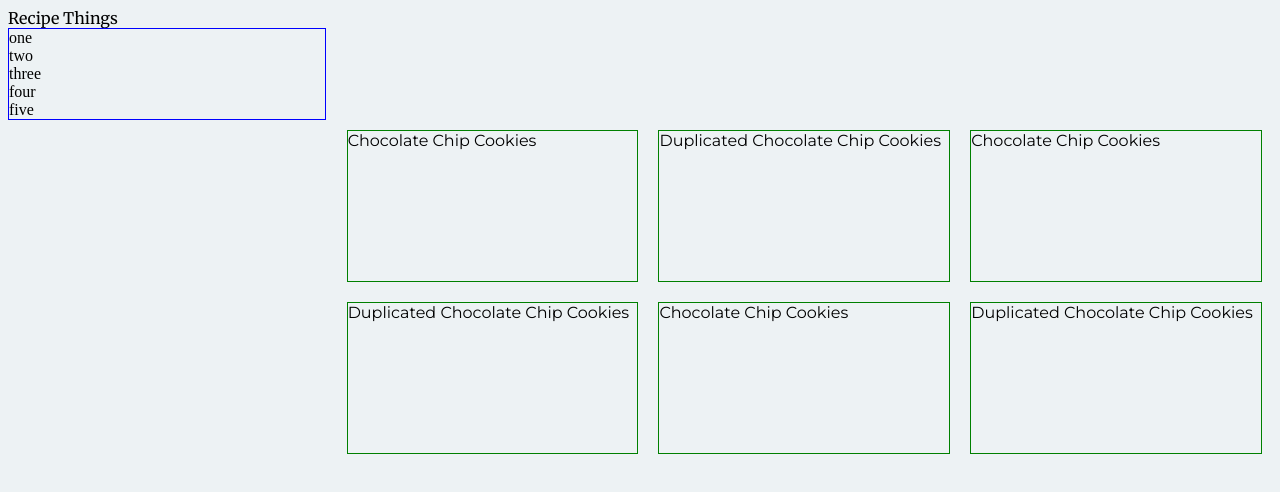
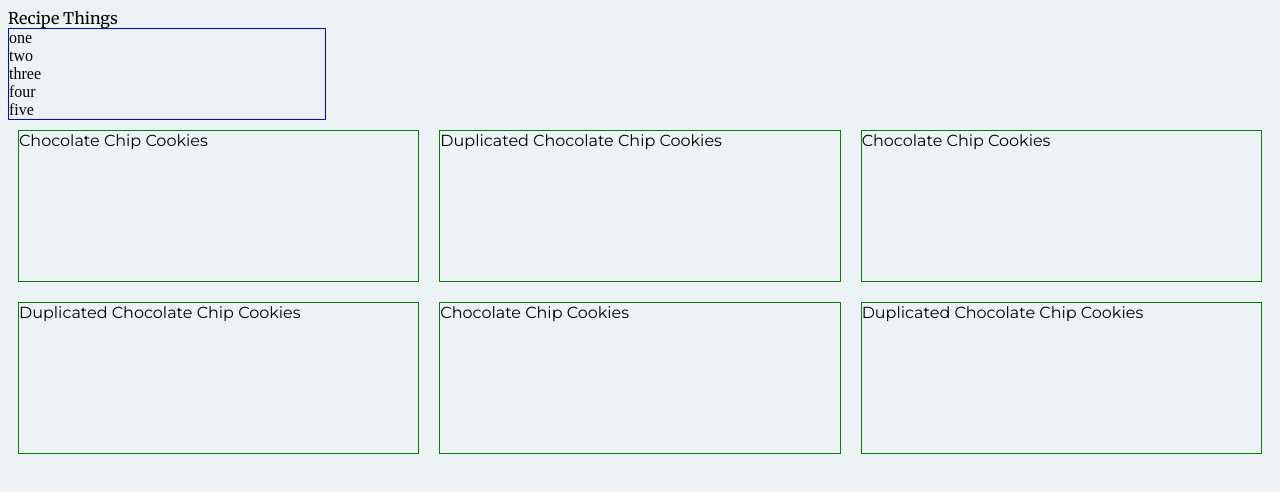
Before and after one commit to vaughank92/recipe-page, a React (Create React App) app: page / in a window 1280 px wide. Shown: the top 492 px of the page. Built offline with nearby package versions, Linux system fonts and the light colour scheme.

Commit message:
updating dom stuff

```diff
--- a/src/components/HomeContainer.js
+++ b/src/components/HomeContainer.js
@@ -30,12 +30,10 @@ class HomeContainer extends React.Component {
     render() {
         return(
             <div className="homeContainer">
-                <div className="cardContainer">
-                    <div className="cards">
-                        {this.recipeCards()}
-                        {this.recipeCards()}
-                        {this.recipeCards()}
-                    </div>
+                <div className="cards">
+                    {this.recipeCards()}
+                    {this.recipeCards()}
+                    {this.recipeCards()}
                 </div>
             </div>
         )
--- a/src/components/RecipeContainer.js
+++ b/src/components/RecipeContainer.js
@@ -12,7 +12,6 @@ class RecipeContainer extends React.Component {
 
     return(
       <div className="recipeContainer">
-        <div>This is the Container</div>
         <Ingredients ingredientsList={recipe.ingredients}/>
         <Directions directionsList={recipe.directions}/>
       </div>
```
